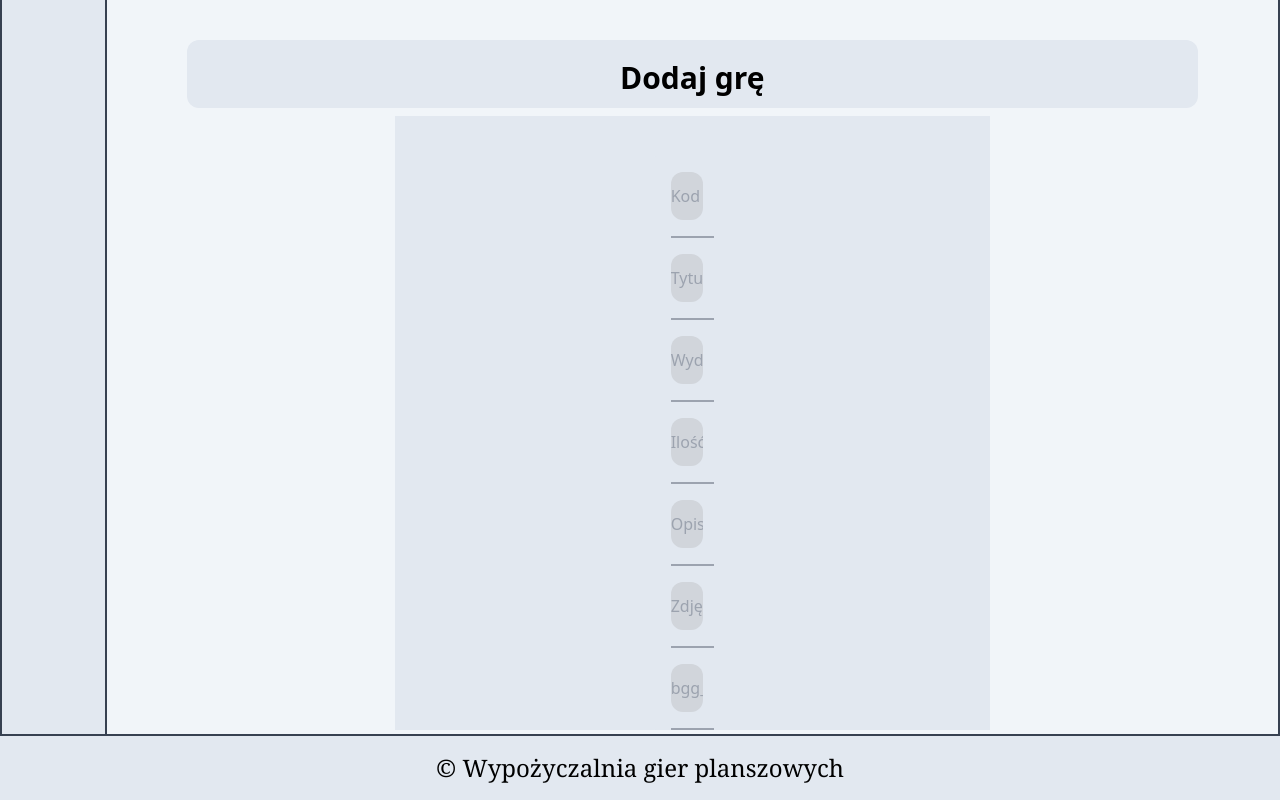
After one commit to SilverPung/BoardGameRental, a Django app: page /games/add/1/ in a window 1280 px wide. The commit adds this page. Run offline with Django 5.2, Linux system fonts and the light colour scheme; some libraries are stand-ins or nearby versions.

Commit message:
created basic view for adding a game

```diff
--- a/boardgames/boardgames/settings.py
+++ b/boardgames/boardgames/settings.py
@@ -38,6 +38,7 @@ INSTALLED_APPS = [
     'django.contrib.messages',
     'django.contrib.staticfiles',
     'core',
+    'games'
 ]
 
 MIDDLEWARE = [
--- a/boardgames/boardgames/urls.py
+++ b/boardgames/boardgames/urls.py
@@ -21,4 +21,5 @@ from django.urls import path, include
 urlpatterns = [
     path('admin/', admin.site.urls),
     path('', include(('core.urls','core')), name='core'),
+    path('games/', include(('games.urls','games')), name='games'),
 ]
--- a/boardgames/core/templates/core/event_detail.html
+++ b/boardgames/core/templates/core/event_detail.html
@@ -29,6 +29,7 @@
 
 
     </form>
+
     <div class="flex flex-col justify-center bg-slate-200 mt-2 mx-72">
         {% for game in top_games %}
             <a href="" class="flex justify-between py-4 mx-5 border-b-2 border-gray-400">
@@ -37,6 +38,7 @@
             </a>
         {% endfor %}
     </div>
+
     <form method="get" action="{% url 'core:event_detail' event.id %}" class="flex justify-center  mt-2 mx-72"">
         <input name="iterator" type="hidden" value="{{ iterator }}">
 
@@ -50,7 +52,7 @@
     </form>
 
     <div class="fixed bottom-[80px] right-3 mb-4 mr-4">
-        <a href="#" class="bg-blue-500 hover:bg-blue-700 text-white font-bold py-4 px-6 rounded-full">
+        <a href="{% url 'games:add_game' event.id %}" class="bg-blue-500 hover:bg-blue-700 text-white font-bold py-4 px-6 rounded-full">
             Dodaj Grę
         </a>
     </div>
--- /dev/null
+++ b/boardgames/games/forms.py
@@ -0,0 +1,17 @@
+from django import forms
+from core.models import Game
+
+login_atributes = 'form-control rounded-xl py-3 w-full bg-gray-300'
+
+class GameForm(forms.ModelForm):
+    class Meta:
+        model = Game
+        fields = ['title', 'barcode', 'distributor', 'description', 'quantity', 'bgg_url', 'image']
+
+    bgg_url = forms.URLField(widget=forms.TextInput(attrs={'class': login_atributes, 'placeholder': 'bgg_url'}))
+    title = forms.CharField(widget=forms.TextInput(attrs={'class': login_atributes, 'placeholder': 'Tytuł'}))
+    barcode = forms.CharField(widget=forms.TextInput(attrs={'class': login_atributes, 'placeholder': 'Kod kreskowy'}))
+    distributor = forms.CharField(widget=forms.TextInput(attrs={'class': login_atributes, 'placeholder':'Wydawca'}))
+    description = forms.CharField(widget=forms.TextInput(attrs={'class': login_atributes, 'placeholder': 'Opis'}))
+    quantity = forms.IntegerField(widget=forms.TextInput(attrs={'class': login_atributes, 'placeholder': 'Ilość sztuk'}))
+    image = forms.ImageField(widget=forms.TextInput(attrs={'class': login_atributes, 'placeholder': 'Zdjęcie'}))
--- /dev/null
+++ b/boardgames/games/templates/games/add_game.html
@@ -0,0 +1,47 @@
+{% extends 'core/base.html' %}
+
+
+{% block sidebar %}
+
+{% endblock sidebar %}
+
+
+{% block content %}
+
+    <div class="flex mx-20 mt-10  rounded-xl justify-center bg-slate-200 flex-col items-center">
+        <div>
+            <h1 class="text-3xl font-bold my-3 mt-5">Dodaj grę</h1>
+        </div>
+    </div>
+
+    <div class="flex flex-col justify-center bg-slate-200 mt-2 mx-72">
+        <form method="post" class="flex flex-col justify-center bg-slate-200 mt-10 mx-64 rounded-md">
+            {% csrf_token %}
+            <div class="flex justify-between py-4 mx-5 border-b-2 border-gray-400" >
+                <span class="w-3/4">{{form.barcode}}</span>
+            </div>
+            <div class="flex justify-between py-4 mx-5 border-b-2 border-gray-400" >
+                <span class="w-3/4">{{form.title}}</span>
+            </div>
+            <div class="flex justify-between py-4 mx-5 border-b-2 border-gray-400" >
+                <span class="w-3/4">{{form.distributor}}</span>
+            </div>
+            <div class="flex justify-between py-4 mx-5 border-b-2 border-gray-400" >
+                <span class="w-3/4">{{form.quantity}}</span>
+            </div>
+            <div class="flex justify-between py-4 mx-5 border-b-2 border-gray-400" >
+                <span class="w-3/4">{{form.description}}</span>
+            </div>
+            <div class="flex justify-between py-4 mx-5 border-b-2 border-gray-400" >
+                <span class="w-3/4">{{form.image}}</span>
+            </div>
+            <div class="flex justify-between py-4 mx-5 border-b-2 border-gray-400" >
+                <span class="w-3/4">{{form.bgg_url}}</span>
+            </div>
+
+
+
+
+    </div>
+
+{% endblock content %}
--- /dev/null
+++ b/boardgames/games/urls.py
@@ -0,0 +1,7 @@
+from django.urls import path
+from . import views
+from django.contrib.auth import views as auth_views
+
+urlpatterns = [
+    path('add/<int:event_id>/', views.add_game, name='add_game'),
+]
--- a/boardgames/games/views.py
+++ b/boardgames/games/views.py
@@ -1,3 +1,8 @@
 from django.shortcuts import render
+from .forms import GameForm
+# Create your views here.
 
-# Create your views here.
+
+def add_game(request, event_id):
+    form = GameForm()
+    return render(request, 'games/add_game.html', {'form': form})
--- a/requirements.txt
+++ b/requirements.txt
@@ -1,3 +1,4 @@
 Django==5.0.7
 psycopg2==3.2.1
 Pillow==10.4.0
+requests==2.32.3
```
Also changed, not shown: boardgames/core/views.py (+10 -5 lines), 1 other file.
